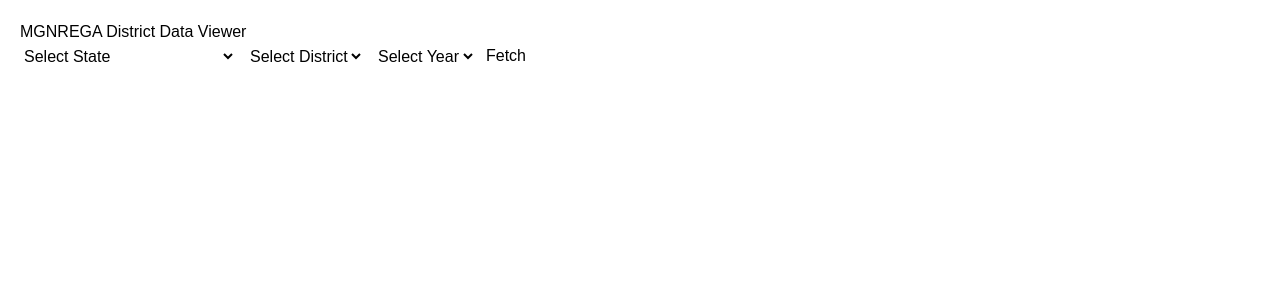
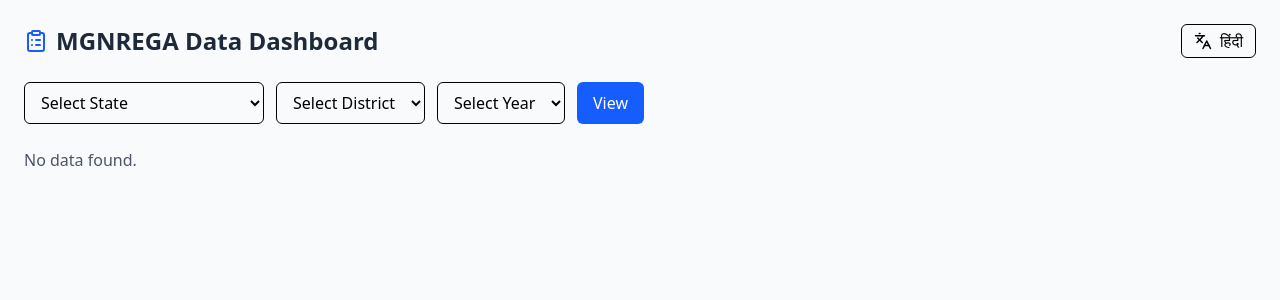
Before and after one commit to anurag5152/performance-MGNREGA, a React (Create React App) app: page / in a window 1280 px wide. Shown: the top 300 px of the page. Built offline with nearby package versions, Linux system fonts and the light colour scheme.

Commit message:
updating

```diff
--- a/src/App.js
+++ b/src/App.js
@@ -1,16 +1,14 @@
 import { useState, useEffect } from "react";
+import { ClipboardList, Languages } from "lucide-react";
 
-function App() {
+export default function App() {
   const [states] = useState([
-    "UTTAR PRADESH", "MADHYA PRADESH", "BIHAR", "ASSAM",
-    "MAHARASHTRA", "GUJARAT", "RAJASTHAN", "TAMIL NADU",
-    "CHHATTISGARH", "KARNATAKA", "TELANGANA", "ODISHA",
-    "ANDHRA PRADESH", "PUNJAB", "JHARKHAND", "HARYANA",
-    "ARUNACHAL PRADESH", "JAMMU AND KASHMIR", "MANIPUR",
-    "UTTARAKHAND", "KERALA", "HIMACHAL PRADESH", "MEGHALAYA",
-    "WEST BENGAL", "MIZORAM", "NAGALAND", "TRIPURA",
-    "SIKKIM", "ANDAMAN AND NICOBAR", "LADAKH", "PUDUCHERRY",
-    "GOA", "DN HAVELI AND DD", "LAKSHADWEEP"
+    "UTTAR PRADESH","MADHYA PRADESH","BIHAR","ASSAM","MAHARASHTRA","GUJARAT",
+    "RAJASTHAN","TAMIL NADU","CHHATTISGARH","KARNATAKA","TELANGANA","ODISHA",
+    "ANDHRA PRADESH","PUNJAB","JHARKHAND","HARYANA","ARUNACHAL PRADESH",
+    "JAMMU AND KASHMIR","MANIPUR","UTTARAKHAND","KERALA","HIMACHAL PRADESH",
+    "MEGHALAYA","WEST BENGAL","MIZORAM","NAGALAND","TRIPURA","SIKKIM",
+    "ANDAMAN AND NICOBAR","LADAKH","PUDUCHERRY","GOA","DN HAVELI AND DD","LAKSHADWEEP"
   ]);
 
   const [districts, setDistricts] = useState([]);
@@ -19,28 +17,27 @@
   const [selectedDistrict, setSelectedDistrict] = useState("");
   const [selectedYear, setSelectedYear] = useState("");
   const [data, setData] = useState([]);
+  const [showHindi, setShowHindi] = useState(false);
   const [loading, setLoading] = useState(false);
 
-  // Auto-fetch district/year for state
   useEffect(() => {
     if (!selectedState) return;
     fetch(`http://localhost:5000/api/mgnrega?state=${selectedState}`)
       .then((res) => res.json())
       .then((json) => {
-        const records = json?.records || [];
-        const dList = [...new Set(records.map((r) => r.district_name).filter(Boolean))].sort();
-        const yList = [...new Set(records.map((r) => r.fin_year).filter(Boolean))].sort().reverse();
-        setDistricts(dList);
-        setYears(yList);
-      })
-      .catch((err) => console.error("Error fetching districts:", err));
+        const records = json.records || [];
+        setDistricts(
+          [...new Set(records.map((r) => r.district_name).filter(Boolean))].sort()
+        );
+        setYears(
+          [...new Set(records.map((r) => r.fin_year).filter(Boolean))].sort().reverse()
+        );
+      });
   }, [selectedState]);
 
-  // Fetch filtered data
   const fetchData = async () => {
-    if (!selectedState) return alert("Please select a State first!");
+    if (!selectedState) return alert("Select State first!");
     setLoading(true);
-
     const query = new URLSearchParams({
       state: selectedState,
       ...(selectedDistrict && { district: selectedDistrict }),
@@ -53,65 +50,131 @@
     setLoading(false);
   };
 
+  const numericKeys = [
+    "Approved_Labour_Budget",
+    "Average_Wage_rate_per_day_per_person",
+    "Average_days_of_employment_provided_per_Household",
+    "Differently_abled_persons_worked",
+    "Number_of_Completed_Works",
+  ];
+
+  const averages = {};
+  numericKeys.forEach((key) => {
+    const nums = data.map((d) => parseFloat(d[key])).filter((n) => !isNaN(n));
+    averages[key] = nums.length ? nums.reduce((a, b) => a + b, 0) / nums.length : 0;
+  });
+
+  const getDotColor = (key, value) => {
+    const num = parseFloat(value);
+    if (isNaN(num)) return "bg-gray-300";
+    const avg = averages[key];
+    if (num > avg * 1.1) return "bg-green-500";
+    if (num < avg * 0.9) return "bg-red-500";
+    return "bg-yellow-400";
+  };
+
   return (
-    <div style={{ padding: 20, fontFamily: "Arial" }}>
-      <h2>MGNREGA District Data Viewer</h2>
+    <div className="p-6 font-sans bg-gray-50 min-h-screen">
+      {/* header */}
+      <div className="flex items-center justify-between mb-6">
+        <h1 className="text-2xl font-bold flex items-center gap-2 text-gray-800">
+          <ClipboardList className="text-blue-600" />
+          {showHindi ? "मनरेगा डेटा डैशबोर्ड" : "MGNREGA Data Dashboard"}
+        </h1>
+        <button
+          onClick={() => setShowHindi(!showHindi)}
+          className="flex items-center gap-2 px-3 py-1 border rounded-md hover:bg-gray-100"
+        >
+          <Languages size={18} />
+          {showHindi ? "English" : "हिंदी"}
+        </button>
+      </div>
 
-      <div style={{ display: "flex", gap: 10, flexWrap: "wrap" }}>
-        <select value={selectedState} onChange={(e) => setSelectedState(e.target.value)}>
-          <option value="">Select State</option>
-          {states.map((s) => <option key={s} value={s}>{s}</option>)}
+      {/* filters */}
+      <div className="flex flex-wrap gap-3 mb-6">
+        <select
+          value={selectedState}
+          onChange={(e) => setSelectedState(e.target.value)}
+          className="border px-3 py-2 rounded-md"
+        >
+          <option value="">{showHindi ? "राज्य चुनें" : "Select State"}</option>
+          {states.map((s) => (
+            <option key={s}>{s}</option>
+          ))}
         </select>
 
-        <select value={selectedDistrict} onChange={(e) => setSelectedDistrict(e.target.value)}>
-          <option value="">Select District</option>
-          {districts.map((d) => <option key={d} value={d}>{d}</option>)}
+        <select
+          value={selectedDistrict}
+          onChange={(e) => setSelectedDistrict(e.target.value)}
+          className="border px-3 py-2 rounded-md"
+        >
+          <option value="">{showHindi ? "ज़िला चुनें" : "Select District"}</option>
+          {districts.map((d) => (
+            <option key={d}>{d}</option>
+          ))}
         </select>
 
-        <select value={selectedYear} onChange={(e) => setSelectedYear(e.target.value)}>
-          <option value="">Select Year</option>
-          {years.map((y) => <option key={y} value={y}>{y}</option>)}
+        <select
+          value={selectedYear}
+          onChange={(e) => setSelectedYear(e.target.value)}
+          className="border px-3 py-2 rounded-md"
+        >
+          <option value="">{showHindi ? "वर्ष चुनें" : "Select Year"}</option>
+          {years.map((y) => (
+            <option key={y}>{y}</option>
+          ))}
         </select>
 
-        <button onClick={fetchData}>Fetch</button>
+        <button
+          onClick={fetchData}
+          className="bg-blue-600 text-white px-4 py-2 rounded-md hover:bg-blue-700"
+        >
+          {showHindi ? "देखें" : "View"}
+        </button>
       </div>
 
-      {loading && <p>Loading...</p>}
+      {loading && <p className="text-gray-600">{showHindi ? "लोड हो रहा है..." : "Loading..."}</p>}
 
       {!loading && data.length > 0 && (
-        <table border="1" cellPadding="8" style={{ marginTop: 20, width: "100%", borderCollapse: "collapse" }}>
-          <thead>
+        <div className="overflow-x-auto bg-white rounded-lg shadow">
+          <table className="min-w-full border-collapse text-sm text-left">
+            <thead className="bg-blue-100 text-gray-700">
               <tr>
-              <th>District</th>
-              <th>Financial Year</th>
-              <th>Month</th>
-              <th>State Code</th>
-              <th>Approved Budget</th>
-              <th>Average Wage</th>
-              <th>Average Days Of Employment Provided Per Household</th>
-              <th>Differently Abled Persons Worked</th>
-              <th>Completed Works</th>
+                <th className="p-3">District</th>
+                <th className="p-3">Year</th>
+                <th className="p-3">Month</th>
+                {numericKeys.map((key) => (
+                  <th key={key} className="p-3">{key.replace(/_/g, " ")}</th>
+                ))}
               </tr>
             </thead>
             <tbody>
               {data.map((d, i) => (
-              <tr key={i}>
-                <td>{d.district_name}</td>
-                <td>{d.fin_year}</td>
-                <td>{d.month}</td>
-                <td>{d.state_code}</td>
-                <td>{d.Approved_Labour_Budget}</td>
-                <td>{d.Average_Wage_rate_per_day_per_person}</td>
-                <td>{d.Average_days_of_employment_provided_per_Household}</td>
-                <td>{d.Differently_abled_persons_worked}</td>
-                <td>{d.Number_of_Completed_Works}</td>
+                <tr key={i} className="border-b hover:bg-gray-50 transition">
+                  <td className="p-3">{d.district_name}</td>
+                  <td className="p-3">{d.fin_year}</td>
+                  <td className="p-3">{d.month}</td>
+                  {numericKeys.map((key) => (
+                    <td key={key} className="p-3">
+                      {d[key]}{" "}
+                      <span
+                        className={`inline-block w-2 h-2 rounded-full ml-2 ${getDotColor(
+                          key,
+                          d[key]
+                        )}`}
+                      ></span>
+                    </td>
+                  ))}
                 </tr>
               ))}
             </tbody>
           </table>
+        </div>
+      )}
+
+      {!loading && data.length === 0 && (
+        <p className="text-gray-600">{showHindi ? "कोई डेटा नहीं मिला।" : "No data found."}</p>
       )}
     </div>
   );
 }
-
-export default App;
```
Also changed, not shown: server.js (+24 -18 lines). Lines whose indentation alone changed are shown as unchanged.
